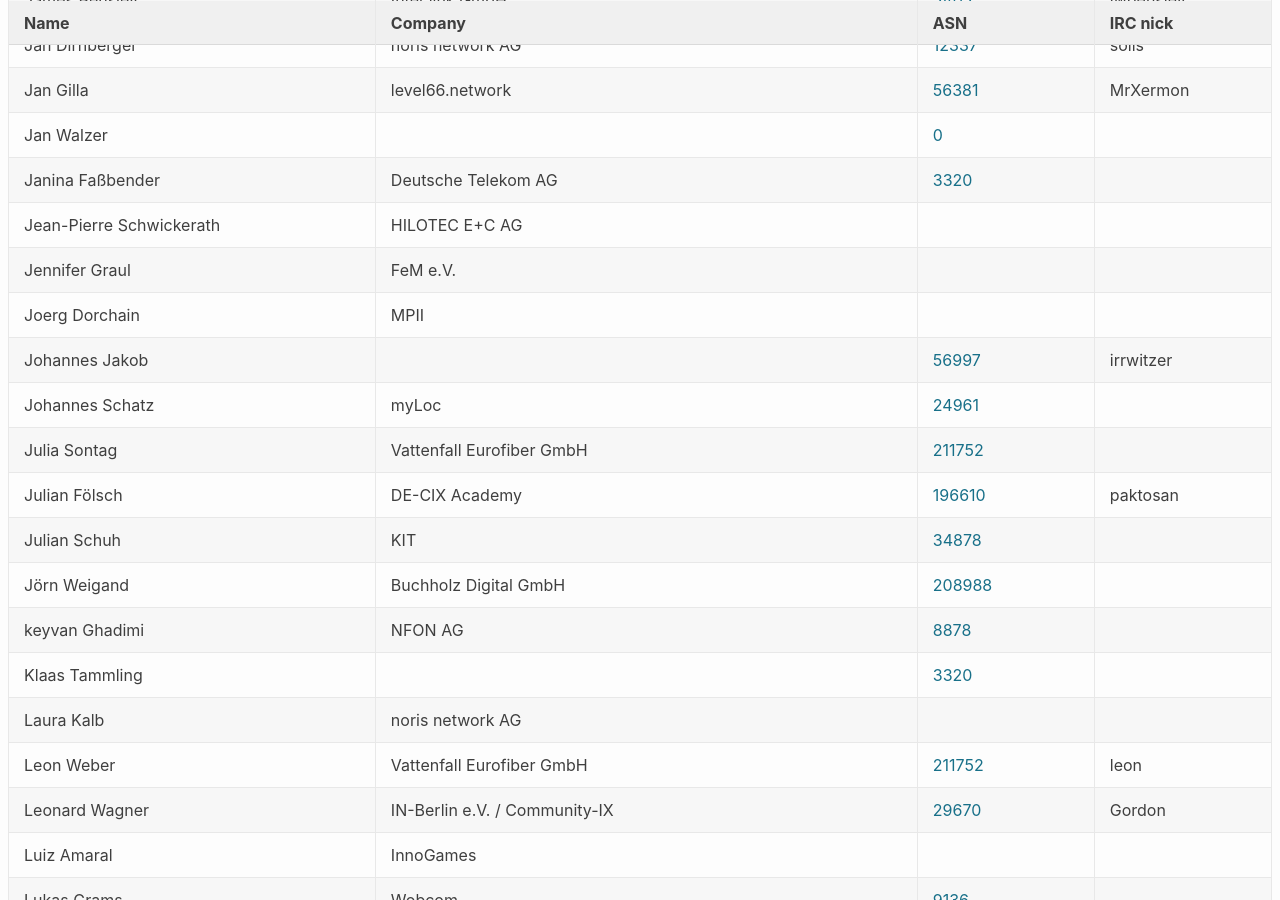
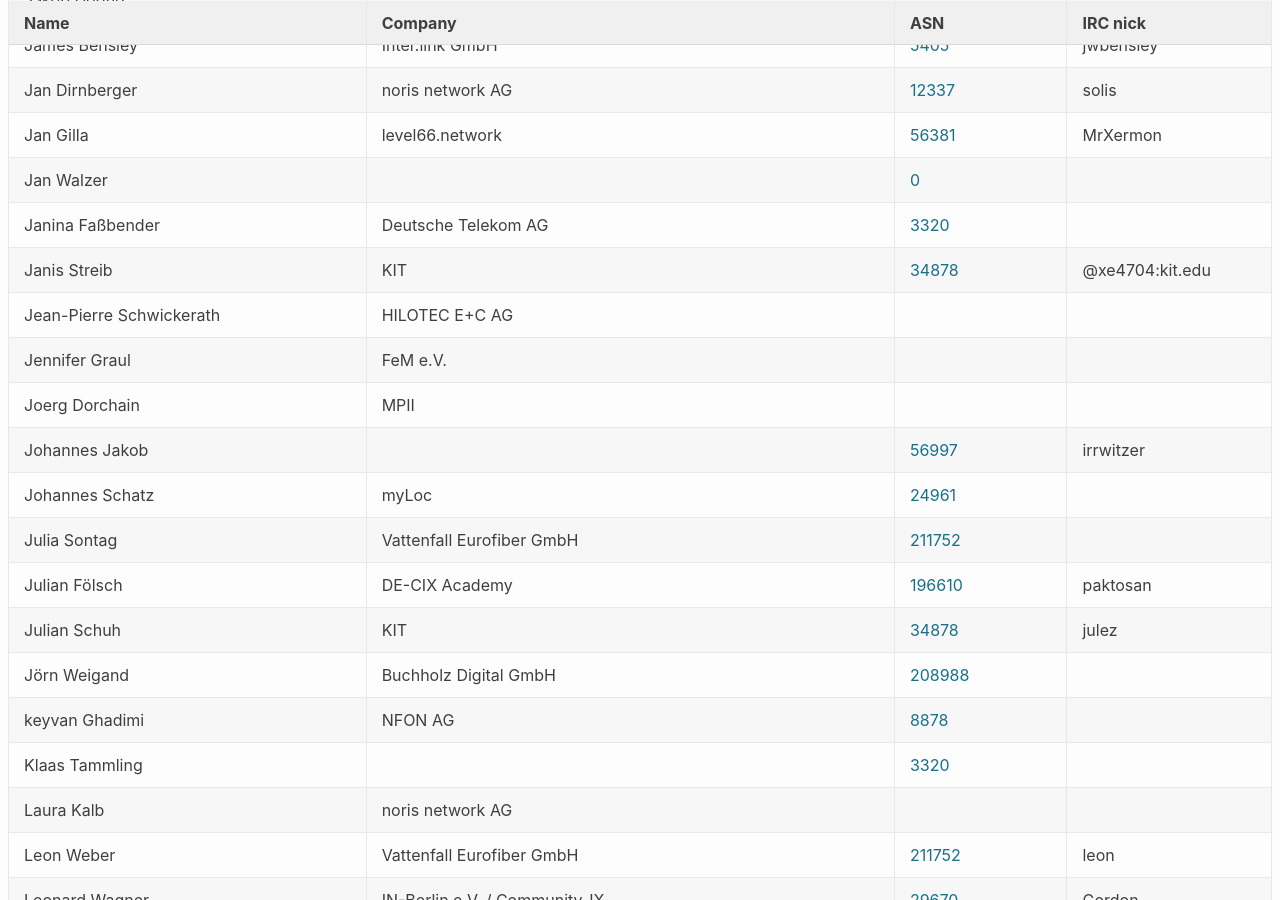
Before and after one commit to denog/pretix-attendeelist, a Jekyll site: the page built from denog14/index.md, in a window 1280 px wide and 900 px high, scrolled down 2584 px. Built offline with Jekyll 4.4.1, drawn with Linux system fonts in a browser that asks for light colours; some of the changed text lies outside the part shown.

Commit message:
Latest data: Mon Oct 10 13:30:37 UTC 2022

```diff
--- a/_data/attendees_denog14_onsite.json
+++ b/_data/attendees_denog14_onsite.json
@@ -166,6 +166,12 @@
     "company": "Hetzner Online GmbH",
     "irc": null,
     "asn": null
+  },
+  {
+    "name": "Dominik Rimpf",
+    "company": "KIT",
+    "irc": "@ha2931:kit.edu",
+    "asn": "34878"
   },
   {
     "name": "Dragan Trailovic",
@@ -342,6 +348,12 @@
     "asn": "3320"
   },
   {
+    "name": "Janis Streib",
+    "company": "KIT",
+    "irc": "@xe4704:kit.edu",
+    "asn": "34878"
+  },
+  {
     "name": "Jan Walzer",
     "company": null,
     "irc": null,
@@ -392,7 +404,7 @@
   {
     "name": "Julian Schuh",
     "company": "KIT",
-    "irc": null,
+    "irc": "julez",
     "asn": "34878"
   },
   {
```
